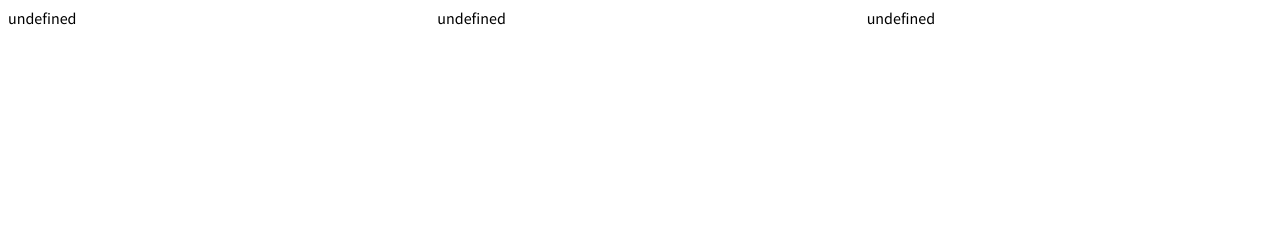
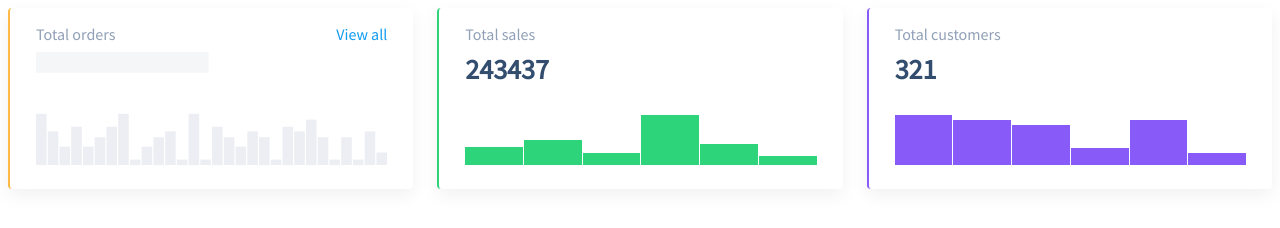
Before and after one commit to js-tasks-ru/js-20240919_drdiz, a website: page 04-oop-basic-intro-to-dom/1-column-chart/index.html in a window 1280 px wide. Drawn offline with Linux system fonts and the light colour scheme.

Commit message:
4  tasks v.0

```diff
--- a/04-oop-basic-intro-to-dom/1-column-chart/index.js
+++ b/04-oop-basic-intro-to-dom/1-column-chart/index.js
@@ -1,3 +1,59 @@
 export default class ColumnChart {
+    element = '';
+    chartHeight = 50;
 
+    constructor(dataObj) {
+        this.dataObj = dataObj;
+        this.data = dataObj.data;
+        this.label = dataObj.label;
+        this.value = dataObj.value;
+        this.link = dataObj.link;
+
+        this.element = this.render().firstElementChild;
+    };
+
+    chartScale(dataArr) {
+        if (dataArr.length  > 0) {
+        const maxChartValue = Math.max(...dataArr);
+          dataArr = dataArr.map(e => Math.floor(e * this.chartHeight / maxChartValue));
+        }
+        return dataArr
+    };
+
+
+    linker() {
+        return this.link ? `<a href="${this.link}" class="column-chart__link">View all</a>` : ``;
+    }
+
+    get html() {
+        return `
+        <div class="column-chart column-chart_loading" style="--chart-height: ${this.chartHeight}">
+      <div class="column-chart__title">
+      Total ${this.label}
+             ${this.linker()}
+      </div>
+      <div class="column-chart__container">
+        <div data-element="header" class="column-chart__header">${this.value}</div>
+        <div data-element="body" class="column-chart__chart">
+        ${this.chartScale(this.data).map((item) => `<div style="--value: ${item}" data-tooltip=""></div>`).join('')}
+        </div>
+      </div>
+      </div>`
+    };
+
+    render() {
+        let elemHtmlCode = this.createElement(this.html);
+        this.data.length ? elemHtmlCode.firstElementChild.classList.remove(`column-chart_loading`) : false;
+        return elemHtmlCode;
+    };
+
+    createElement(html) {
+        const div = document.createElement('div');
+        div.innerHTML = html;
+        return div
+    }
+
+    remove() {
+        this.element.remove();
+    }
 }
```
Also changed, not shown: 04-oop-basic-intro-to-dom/1-column-chart/index.html (line endings or trailing spaces).
